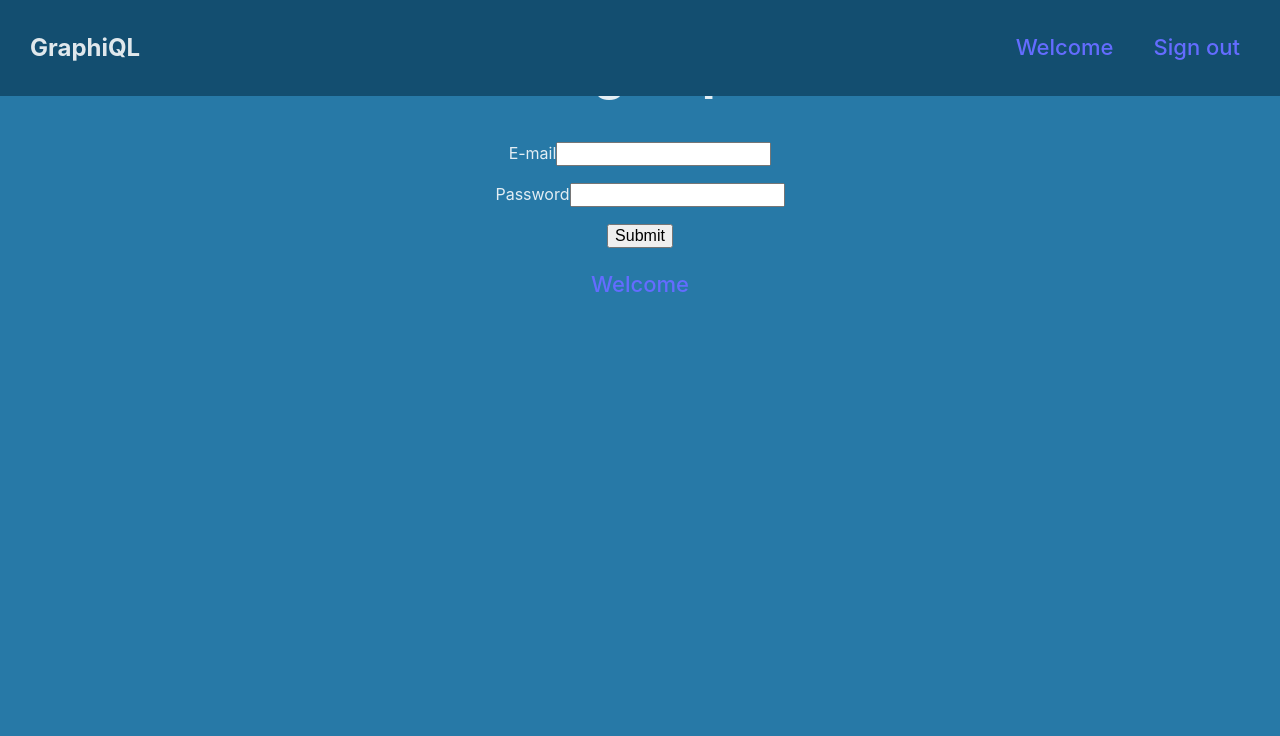
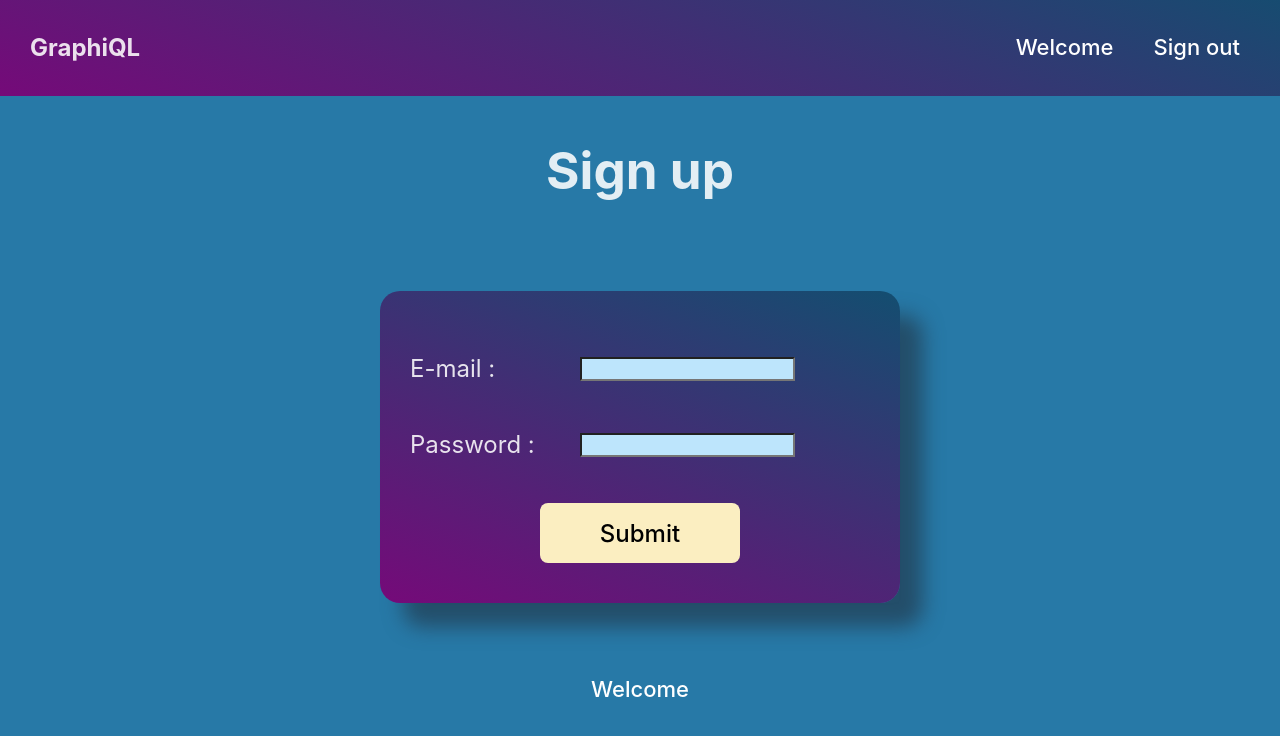
Before and after one commit to Western8/graphiql-app, a React (Vite) app: page /signup in a window 1280 px wide. Shown: the top 736 px of the page. Built offline with nearby package versions, Linux system fonts and the light colour scheme; no server answers.

Commit message:
feat: add styles welcome

```diff
--- a/src/App.css
+++ b/src/App.css
@@ -5,39 +5,3 @@
   /* padding: 0 2rem 2rem 2rem; */
   text-align: center;
 }
-
-.logo {
-  height: 6em;
-  padding: 1.5em;
-  will-change: filter;
-  transition: filter 300ms;
-}
-.logo:hover {
-  filter: drop-shadow(0 0 2em #646cffaa);
-}
-.logo.react:hover {
-  filter: drop-shadow(0 0 2em #61dafbaa);
-}
-
-@keyframes logo-spin {
-  from {
-    transform: rotate(0deg);
-  }
-  to {
-    transform: rotate(360deg);
-  }
-}
-
-@media (prefers-reduced-motion: no-preference) {
-  a:nth-of-type(2) .logo {
-    animation: logo-spin infinite 20s linear;
-  }
-}
-
-.card {
-  padding: 2em;
-}
-
-.read-the-docs {
-  color: #888;
-}
--- a/src/App.tsx
+++ b/src/App.tsx
@@ -11,10 +11,6 @@ function App() {
   return (
     <BrowserRouter>
       <Routes>
-        {/*
-        <Route path="/unctrl" element={<FormUnctrl />} />
-        <Route path="/ctrl" element={<FormCtrl />} />
-*/}
         <Route path="/signup" element={<Sign isSignUp={true} />} />
         <Route path="/signin" element={<Sign isSignUp={false} />} />
         <Route path="/playground" element={<Playground />} />
--- a/src/components/Header/Header.css
+++ b/src/components/Header/Header.css
@@ -7,13 +7,13 @@ header {
   left: 0;
   width: 100%;
   padding: 10px 30px;
-  background-color: var(--color-background-dark1);
+  background: var(--color-background-dark1);
 }
 
 .header-small {
   padding: 0px 30px;
   font-size: 14px;
-  background-color: var(--color-background-dark2);
+  background: var(--color-background-dark2);
 }
 
 nav {
--- a/src/components/Playground/Playground.css
+++ b/src/components/Playground/Playground.css
@@ -1,3 +1,7 @@
+main {
+  margin-top: 100px;
+}
+
 form {
   width: 100%;
 }
@@ -31,14 +35,21 @@ form {
   flex-grow: 1;
 }
 
+.input-title {
+  min-width: 80px;
+  text-align: left;
+}
+
 .req-headers-wrapper {
   display: flex;
+  flex-direction: column;
 }
 
-.req-headers-title {
+.req-headers-title,
+.variables-title {
   display: flex;
-  flex-direction: column;
-  align-items: flex-start;
+  align-items: center;
+  gap: 20px;
 }
 
 .req-headers {
@@ -46,6 +57,7 @@ form {
   flex-direction: column;
   align-items: flex-start;
   flex-grow: 1;
+  margin-top: 5px;
   gap: 3px;
 }
 
@@ -57,7 +69,6 @@ form {
   display: flex;
   justify-content: space-between;
   width: 100%;
-  /* gap: 2px; */
 }
 
 .query {
@@ -66,7 +77,7 @@ form {
 }
 
 .variables {
-  max-height: 200px;
+  min-height: 150px;
   width: 100%;
 }
 
--- a/src/components/Playground/Playground.tsx
+++ b/src/components/Playground/Playground.tsx
@@ -32,6 +32,8 @@ function Playground() {
   });
 
   const [dataViewer, setDataViewer] = useState('');
+  const [isReqHeadersVisible, setIsReqHeadersVisible] = useState(false);
+  const [isVariablesVisible, setIsVariablesVisible] = useState(false);
   //  const [reqHeaders, setHeadersList] = useState(initReqHeaders);
 
   const reqHeadersEl = fields.map((item, index) => {
@@ -39,7 +41,7 @@ function Playground() {
       <div className="req-header" key={item.id}>
         <input placeholder="header-key" {...register(`reqHeaders.${index}.key`)} />
         <input placeholder="header-value" {...register(`reqHeaders.${index}.value`)} />
-        <button onClick={() => remove(index)}>X</button>
+        <button className="btn-del" onClick={() => remove(index)}>X</button>
       </div>
     )
   });
@@ -49,6 +51,14 @@ function Playground() {
       key: '',
       value: '',
     })
+  };
+
+  function showReqHeaders() {
+    setIsReqHeadersVisible(!isReqHeadersVisible);
+  };
+
+  function showVariables() {
+    setIsVariablesVisible(!isVariablesVisible);
   };
 
   function onClickPrettifyQuery() {
@@ -78,7 +88,7 @@ function Playground() {
   return (
     <main className="playground">
       <Header />
-      <h1>Playground</h1>
+      <h2>Playground</h2>
       <form className="editor-viewer" onSubmit={handleSubmit(onSubmit)}>
         <div className="buttons">
           <button onClick={onClickPrettifyQuery}>Prettify query</button>
@@ -87,19 +97,25 @@ function Playground() {
         </div>
         <div className="editor">
           <div className="input-endpoint">
-            <label htmlFor="endpoint">Endpoint</label>
+            <label className="input-title" htmlFor="endpoint">Endpoint:</label>
             <input id="endpoint" type="text" defaultValue={url} {...register('endpoint')} />
           </div>
           <div className="req-headers-wrapper">
-            <div className="req-headers-title">Headers
-              <button onClick={addReqHeader}>Add header</button>
+            <div className="req-headers-title">
+              <span className="input-title req-headers-text">Headers:</span>
+              <button className="btn-small" onClick={showReqHeaders}>{isReqHeadersVisible ? 'Hide' : 'Show'}</button>
+              <button className={`btn-small ${isReqHeadersVisible ? '' : 'hidden'}`} onClick={addReqHeader}>Add</button>
             </div>
-            <div className="req-headers" {...register('reqHeaders')}>
+            <div className={`req-headers ${isReqHeadersVisible ? '' : 'hidden'}`} {...register('reqHeaders')}>
               {reqHeadersEl}
             </div>
           </div>
+          <div className="variables-title">
+            <span className="input-title variables-text">Variables:</span>
+            <button className="btn-small" onClick={showVariables}>{isVariablesVisible ? 'Hide' : 'Show'}</button>
+          </div>
+          <textarea className={`variables ${isVariablesVisible ? '' : 'hidden'}`} {...register('variables')}><pre>{variables}</pre></textarea>
           <textarea className="query" {...register('query')}><pre>{query}</pre></textarea>
-          <textarea className="variables" {...register('variables')}><pre>{variables}</pre></textarea>
         </div>
         <textarea className="viewer" value={dataViewer}><pre></pre></textarea>
       </form>
--- /dev/null
+++ b/src/components/Sign/Sign.css
@@ -0,0 +1,39 @@
+.sign {
+  margin-top: 100px;
+  display: flex;
+  flex-direction: column;
+  justify-content: center;
+  align-items: center;
+  gap: 50px;
+}
+
+.form-sign {
+  width: 80%;
+  max-width: 500px;
+  padding: 40px 10px;
+  gap: 130px;
+  border-radius: 20px;
+  font-size: 24px;
+  background: var(--color-background-dark1);
+  -webkit-box-shadow: 23px 24px 20px 0px rgba(34, 60, 80, 0.7);
+  -moz-box-shadow: 23px 24px 20px 0px rgba(34, 60, 80, 0.7);
+  box-shadow: 23px 24px 20px 0px rgba(34, 60, 80, 0.7);
+}
+
+.form-sign label {
+  min-width: 150px;
+  padding: 20px;
+  text-align: left;
+}
+
+.form-sign button {
+  min-width: 200px;
+  margin-top: 20px;
+}
+
+.input-email,
+.input-password {
+  display: flex;
+  justify-content: flex-start;
+  align-items: center;
+}
--- a/src/components/Sign/Sign.tsx
+++ b/src/components/Sign/Sign.tsx
@@ -1,4 +1,3 @@
-//import './Sign.css';
 //import { Link } from 'react-router-dom';
 import React, { useEffect, useState } from "react";
 import { useNavigate } from 'react-router-dom';
@@ -11,6 +10,7 @@ import schema from './../utils/yup';
 import { IDataItem } from '../utils/types';
 import Header from '../Header/Header';
 import Footer from '../Footer/Footer';
+import './Sign.css';
 
 function Sign( { isSignUp }) {
   const dispatch = useAppDispatch();
@@ -55,18 +55,18 @@ function Sign( { isSignUp }) {
     <section className="sign">
       <Header />
       <h1>{`${isSignUp ? 'Sign up' : 'Sign in'}`}</h1>
-      <form onSubmit={handleSubmit(onSubmit)}>
+      <form className="form-sign" onSubmit={handleSubmit(onSubmit)}>
         <div className="input-email">
-          <label htmlFor="email">E-mail</label>
+          <label htmlFor="email">E-mail :</label>
           <input id="email" type="text" {...register('email')} />
           <p>{errors.email?.message}</p>
         </div>
         <div className="input-password">
-          <label htmlFor="password">Password</label>
+          <label htmlFor="password">Password :</label>
           <input id="password" type="password" {...register('password')} />
           <p>{errors.password?.message}</p>
         </div>
-        <input type="submit" />
+        <button type="submit">Submit</button>
       </form>
       <Footer />
     </section>
--- /dev/null
+++ b/src/components/Welcome/Welcome.css
@@ -0,0 +1,17 @@
+.welcome {
+  margin-top: 100px;
+  display: flex;
+  flex-direction: column;
+  justify-content: center;
+  align-items: center;
+  gap: 50px;
+}
+
+.nav-block {
+  padding: 40px 10px;
+  border-radius: 20px;
+  background: var(--color-background-dark1);
+  -webkit-box-shadow: 23px 24px 20px 0px rgba(34, 60, 80, 0.7);
+  -moz-box-shadow: 23px 24px 20px 0px rgba(34, 60, 80, 0.7);
+  box-shadow: 23px 24px 20px 0px rgba(34, 60, 80, 0.7);
+}
--- a/src/components/Welcome/Welcome.tsx
+++ b/src/components/Welcome/Welcome.tsx
@@ -1,7 +1,7 @@
-//import './Welcome.css';
 import { Link } from 'react-router-dom';
 import Header from '../Header/Header';
 import Footer from '../Footer/Footer';
+import './Welcome.css';
 
 function Welcome() {
   return (
@@ -9,11 +9,14 @@ function Welcome() {
       <Header />
       <h1>Welcome to GraphiQL-app!</h1>
       <h2>GraphiQL is a playground/IDE for graphQL requests. </h2>
-      <nav>
-        <Link to={`/signin`} className="link">Sign in</Link>
-        <Link to={`/signup`} className="link">Sign up</Link>
-        <Link to={`/playground`} className="link">Go to Playground GraphiQL</Link>
-      </nav>
+      <div className='nav-block'>
+        <h3>Let's go!</h3>
+        <nav>
+          <Link to={`/signin`} className="link">Sign in</Link>
+          <Link to={`/signup`} className="link">Sign up</Link>
+          <Link to={`/playground`} className="link">Go to Playground GraphiQL</Link>
+        </nav>
+      </div>
       <Footer />
     </div>
   );
--- a/src/index.css
+++ b/src/index.css
@@ -5,10 +5,13 @@
 
   color-scheme: light dark;
   color: rgba(255, 255, 255, 0.87);
+  --color-text: #FFFFFF;
+  --color-link: #646cff;
+  --color-link-hover: #8d92eb;
   --color-background: #2779A7;
-  --color-background-dark1: #134e70;
-  --color-background-dark2: #114261;
-  --color-textarea: #aad2e9;
+  --color-background-dark1: linear-gradient(21deg, #750a79, #134e70);
+  --color-background-dark2: linear-gradient(21deg, #47084b, #092f47);
+  --color-textarea: #bde5fc;
   --color-btn: #FBEEC1;
   --color-btn-hover: #8D8741;
   /* background-color: #242424; */
@@ -21,11 +24,11 @@
 
 a {
   font-weight: 500;
-  color: #646cff;
+  color: var(--color-text);
   text-decoration: inherit;
 }
 a:hover {
-  color: #535bf2;
+  color: var(--color-link-hover);
 }
 
 html {
@@ -69,8 +72,19 @@ button:focus-visible {
   outline: 4px auto -webkit-focus-ring-color;
 }
 
+.btn-small {
+  min-width: 120px;
+  padding: 0.2em 2em;
+/*   margin: 0.3em; */
+}
+
+.btn-del {
+  padding: 0.2em 0.6em;
+}
+
 input {
   font-size: 16px;
+  background-color: var(--color-textarea);
 }
 
 .link {
@@ -87,6 +101,10 @@ input {
 textarea {
   background-color: var(--color-textarea);
 }
+
+.hidden {
+  display: none;
+}
 /*
 @media (prefers-color-scheme: light) {
   :root {
```
